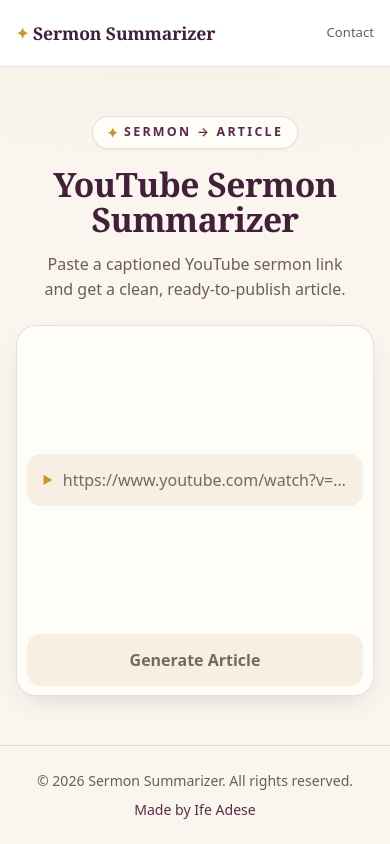
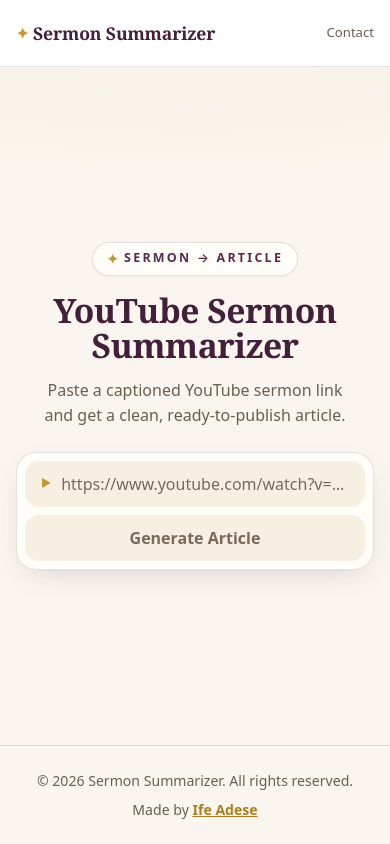
Before and after one commit to ifeadese/youtube-sermon-summarizer, a React (Vite) app in the folder frontend/: page / in a window 390 px wide. Built offline with nearby package versions, Linux system fonts and the light colour scheme; no server answers.

Commit message:
style: style footer credit link and fix form height on mobile

```diff
--- a/frontend/src/App.css
+++ b/frontend/src/App.css
@@ -502,7 +502,19 @@
 .footer__credit {
   text-align: right;
   font-weight: 500;
+  color: var(--ink-muted);
+}
+
+.footer__credit a {
+  color: var(--gold-deep);
+  text-decoration: underline;
+  font-weight: 600;
+  transition: color 0.15s ease;
+}
+
+.footer__credit a:hover {
   color: var(--plum);
+  text-decoration: none;
 }
 
 /* ── Motion ──────────────────────────────────────────────────────────────── */
@@ -542,11 +554,21 @@
 @media (max-width: 34rem) {
   .form {
     flex-direction: column;
+    padding: 0.5rem;
+    gap: 0.5rem;
+  }
+
+  .field {
+    flex: 1 1 auto;
+  }
+
+  .url-input {
+    padding-block: 0.7rem;
   }
 
   .generate-btn {
     width: 100%;
-    padding-block: 0.95rem;
+    padding-block: 0.75rem;
   }
 
   .result-bar {
--- a/frontend/src/App.jsx
+++ b/frontend/src/App.jsx
@@ -179,7 +179,7 @@ export default function App() {
           &copy; 2026 {BRAND}. All rights reserved.
         </span>
         <span className="footer__credit">
-          Made by Ife Adese
+          Made by <a href="https://ifeadese.com" target="_blank" rel="noopener noreferrer">Ife Adese</a>
         </span>
       </footer>
     </div>
```
Also changed, not shown: 1 other file (tests, documents, lock files or other folders).
